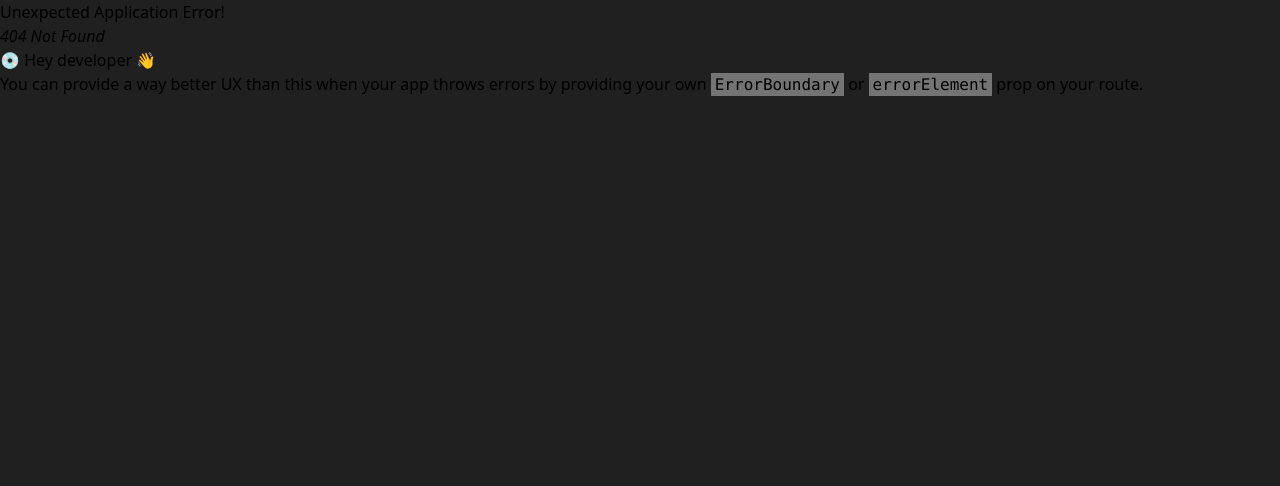
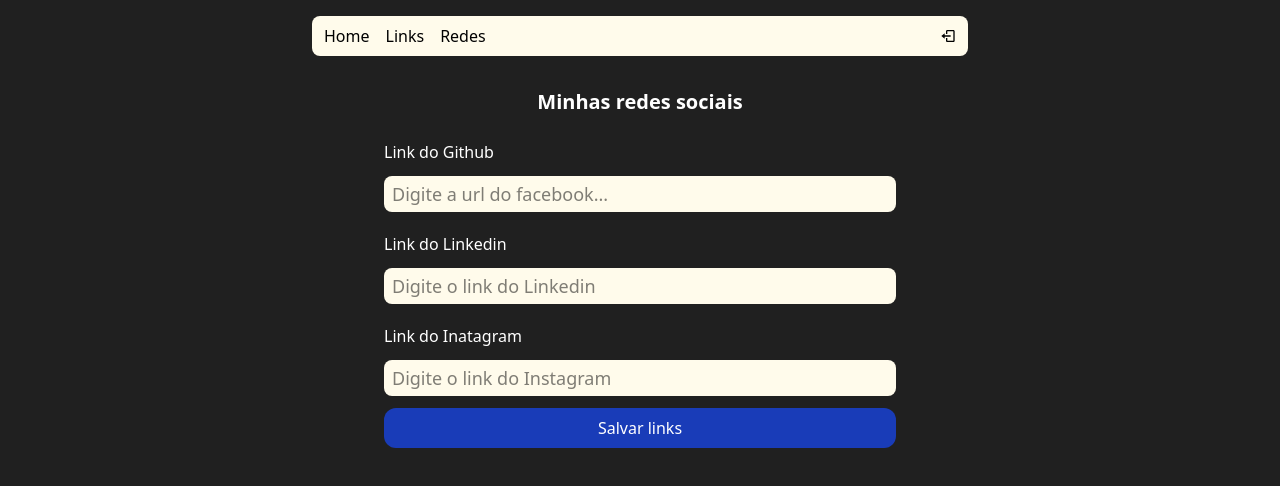
Before and after one commit to joenog/linktree, a React (Vite) app: page /networks in a window 1280 px wide. Before the commit this address had no page. Shown: the top 486 px of the page. Built offline with nearby package versions, Linux system fonts and the light colour scheme.

Commit message:
network page created

```diff
--- a/src/App.tsx
+++ b/src/App.tsx
@@ -15,6 +15,10 @@ const router = createBrowserRouter([
     element: <Login />
   },
   {
+    path: "/networks",
+    element: <Networks />
+  },
+  {
     path: '/admin',
     element: <Private> <Admin /> </Private>
   },
--- a/src/pages/admin/index.tsx
+++ b/src/pages/admin/index.tsx
@@ -22,7 +22,35 @@ export function Admin() {
   const [bgColorImput, setBgColorImput] = useState("#121212");
   const [links, setLinks] = useState<LinkProps[]>([])
 
-    useEffect(() => {
+  //ADD DB LINKS
+  function handleRegister(e: FormEvent) {
+    e.preventDefault();
+
+    if (nameImput === "" || urlImput === "") {
+      alert("Preencha os campos...")
+      return;
+    }
+
+    addDoc(collection(db, "links"), {
+      name: nameImput,
+      url: urlImput,
+      bg: bgColorImput,
+      color: textColorImput,
+      created: new Date()
+    })
+    .then(() => {
+      setNameImput("");
+      setUrlImput("");
+      console.log("Cadastrado com sucesso!")
+    })
+    .catch((error) => {
+      console.log(error + "Erro ao cadastrar no banco de dados!")
+    })
+
+  };
+
+  //READ BD LINKS
+  useEffect(() => {
     const linksRef = collection(db, "links");
     const queryRef = query(linksRef, orderBy("created", "asc"));
 
@@ -50,32 +78,7 @@ export function Admin() {
     }
   }, []);
 
-  function handleRegister(e: FormEvent) {
-    e.preventDefault();
-
-    if (nameImput === "" || urlImput === "") {
-      alert("Preencha os campos...")
-      return;
-    }
-
-    addDoc(collection(db, "links"), {
-      name: nameImput,
-      url: urlImput,
-      bg: bgColorImput,
-      color: textColorImput,
-      created: new Date()
-    })
-    .then(() => {
-      setNameImput("");
-      setUrlImput("");
-      console.log("Cadastrado com sucesso!")
-    })
-    .catch((error) => {
-      console.log(error + "Erro ao cadastrar no banco de dados!")
-    })
-
-  };
-
+  //DELETE DB LINKS
   async function handleDeleteLink(id: string) {
 
     const docRef = doc(db, "links", id);
--- a/src/pages/networks/index.tsx
+++ b/src/pages/networks/index.tsx
@@ -1,8 +1,69 @@
+import { FormEvent, useState } from "react";
+import Header from "../../components/Header";
+import { Input } from "../../components/Input";
+import { db } from "../../services/firebaseConnection";
+import {
+  setDoc,
+  doc,
+  getDoc
+ } from "firebase/firestore";
+
 export function Networks() {
+
+  const [github, setGuithub] = useState("");
+  const [linkedin, setLinekdin] = useState("");
+  const [instagram, setInstagram] = useState("");
+
+  function handleRegiste(e: FormEvent) {
+    e.preventDefault();
+
+    setDoc(doc(db, "social", "link"), {
+      github: github,
+      linkedin: linkedin,
+      instagram: instagram
+    })
+    .then(() => {
+      console.log("cadastrado com sucesso");
+    })
+    .catch((err) => {
+      console.log(err + "erro ao cadastrar");
+    })
+  }
+
   return(
-    <>
-      <h1>Networks</h1>
-    </>
+    <div className="flex flex-col items-center mb-7 px-2 min-h-screen">
+      <Header />
+
+      <h1 className="text-xl text-white font-bold mt-8 mb-4">Minhas redes sociais</h1>
+      <form className="flex flex-col max-w-lg w-full" action="" onSubmit={handleRegiste}>
+
+        <label className="text-white mt-2 mb-3" htmlFor="">Link do Github</label>
+        <Input
+          placeholder="Digite a url do facebook..."
+          value={github}
+          onChange={(e) => setGuithub(e.target.value)}
+        />
+
+        <label className="text-white mb-3 mt-2" htmlFor="">Link do Linkedin</label>
+        <Input
+          placeholder="Digite o link do Linkedin"
+          value={linkedin}
+          onChange={(e) => setLinekdin(e.target.value)}
+        />
+
+        <label className="text-white mb-3 mt-2" htmlFor="">Link do Inatagram</label>
+        <Input
+          placeholder="Digite o link do Instagram"
+          value={instagram}
+          onChange={(e) => setInstagram(e.target.value)}
+        />
+
+        <button className="flex items-center justify-center bg-blue-800 rounded-xl text-white p-2 mb-7"  type="submit">
+          Salvar links
+        </button>
+      </form>
+
+    </div>
   )
 
 }
```
